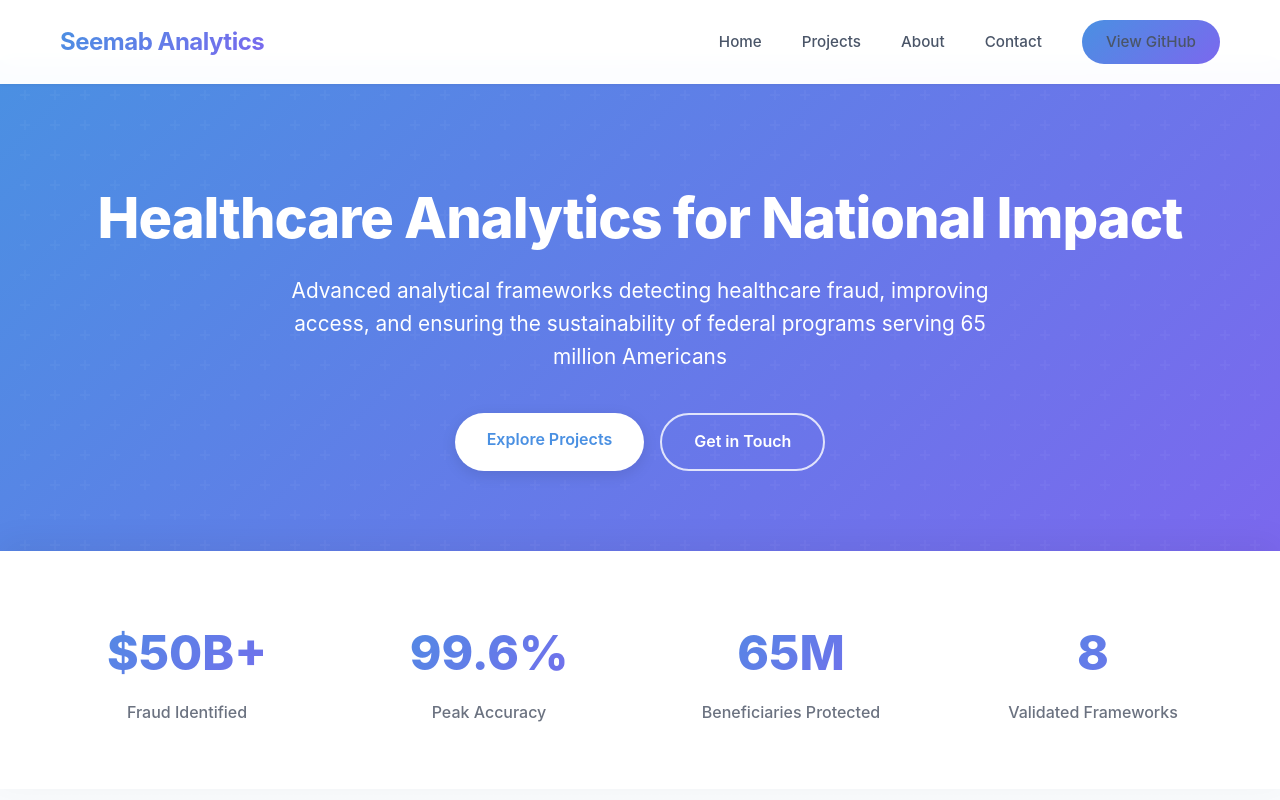
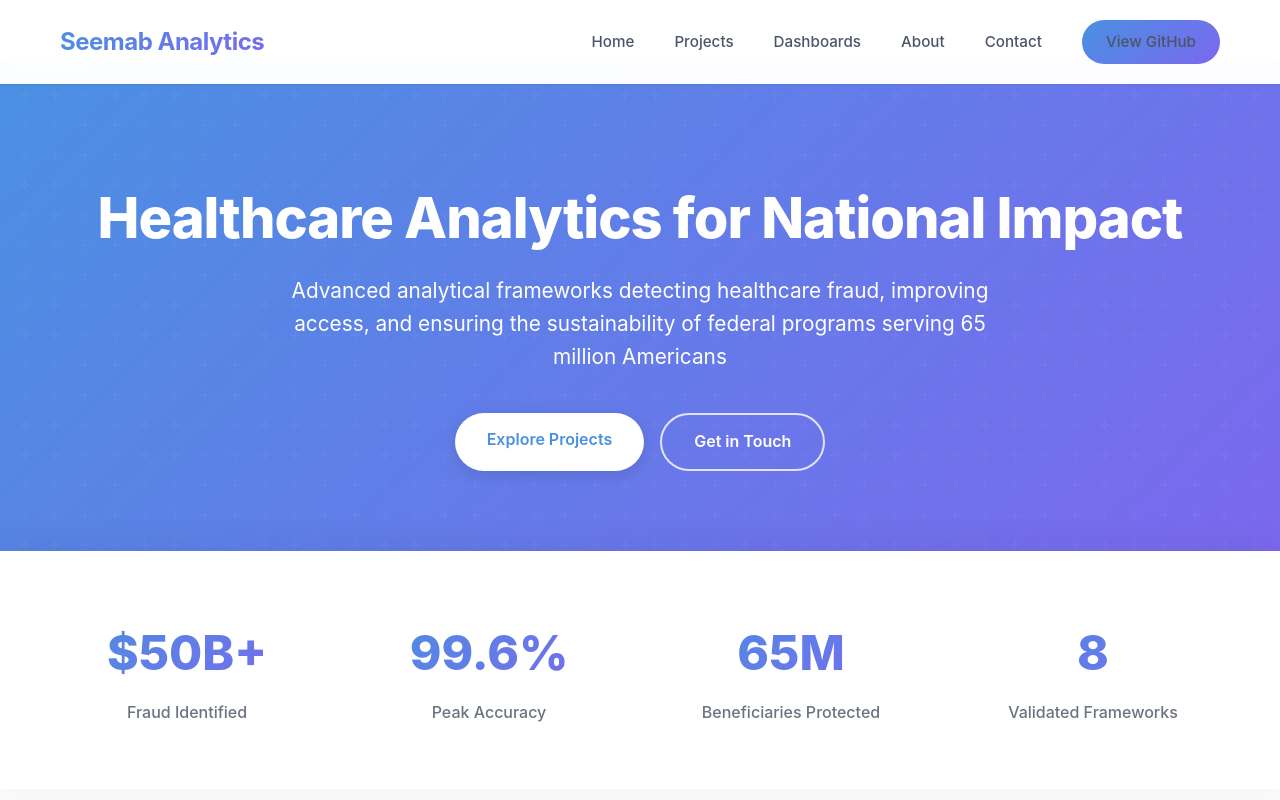
Before and after one commit to Seemabie/seemabanalytics, a plain HTML site: page index.html in a window 1280 px wide. Shown: the top 800 px of the page. Drawn offline with Linux system fonts and the light colour scheme.

Commit message:
Update index.html
New Version with added dashboard funcationality

```diff
--- a/index.html
+++ b/index.html
@@ -539,6 +539,7 @@
                 <ul class="nav-links">
                     <li><a href="#home">Home</a></li>
                     <li><a href="#projects">Projects</a></li>
+                    <li><a href="dashboards.html">Dashboards</a></li>
                     <li><a href="#about">About</a></li>
                     <li><a href="#contact">Contact</a></li>
                     <li><a href="https://github.com/seemabie" class="btn-primary">View GitHub</a></li>
@@ -818,6 +819,7 @@
                     <h4>Quick Links</h4>
                     <ul class="footer-links">
                         <li><a href="#projects">Projects</a></li>
+                        <li><a href="dashboards.html">Dashboards</a></li>
                         <li><a href="#about">About</a></li>
                         <li><a href="https://github.com/seemabie">GitHub</a></li>
                         <li><a href="#">Publications</a></li>
@@ -843,5 +845,4 @@
         </div>
     </footer>
 </body>
-
 </html>
```
